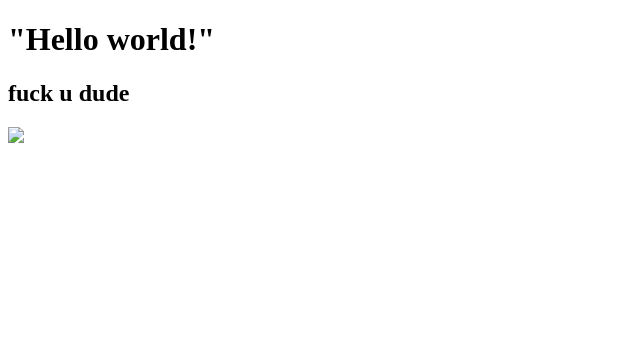
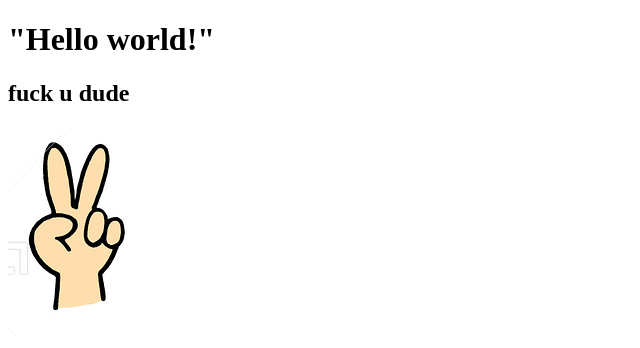
Before and after one commit to suppergu2/test1, a plain HTML site: page index.html in a window 1280 px wide. Shown: the whole page, without its empty margins (0-640 px from the left). Drawn offline with Linux system fonts and the light colour scheme.

Commit message:
chang code img

```diff
--- a/index.html
+++ b/index.html
@@ -6,5 +6,5 @@
 <body>
    <h1>"Hello world!"</h1>
    <h2>fuck u dude</h2>
-   <img src="scrissors"/>
+   <img src="scrissors.png"/>
 </body>
```
